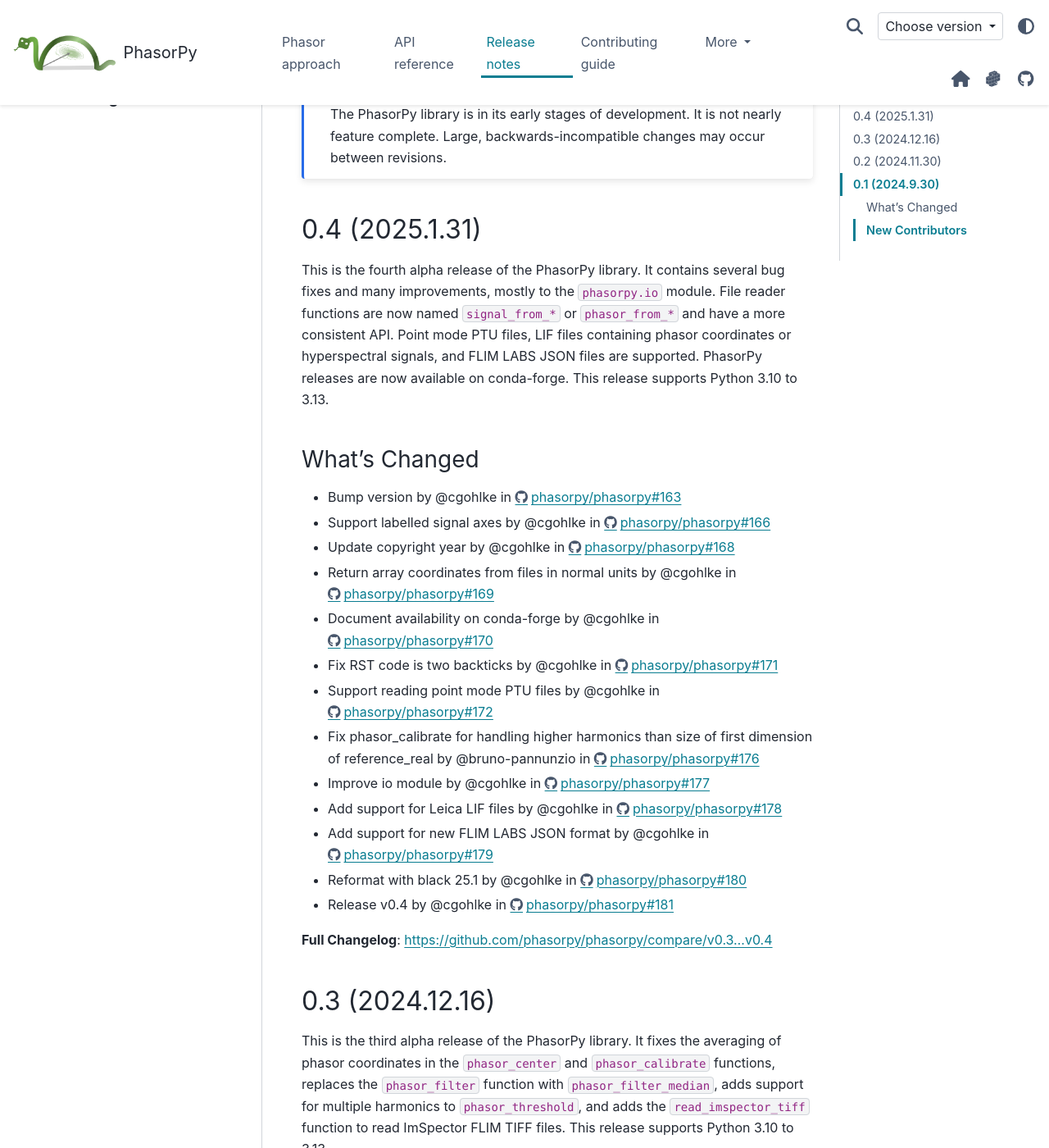
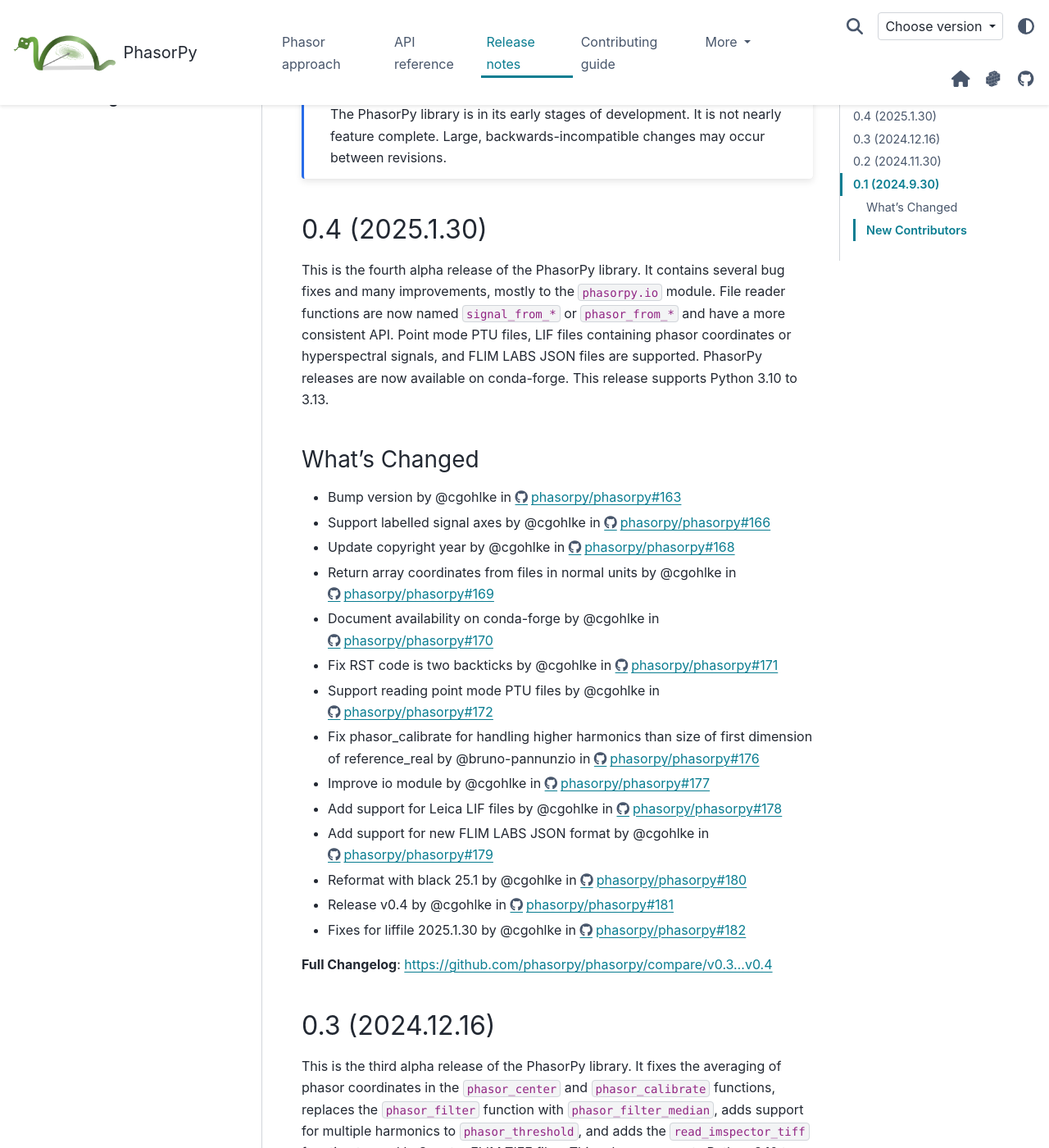
Before and after one commit to phasorpy/phasorpy, a Sphinx documentation site: the page built from docs/release.rst, in a window 1280 px wide and 1400 px high, scrolled down 297 px. Shown: the whole window at 82% size. Built offline with Sphinx 7.4.7 and the PyData theme 0.15.4, drawn with Linux system fonts in a browser that asks for light colours; pages that are not in the unit, such as notebooks, are missing from menus.

Commit message:
Update release.rst

```diff
--- a/docs/release.rst
+++ b/docs/release.rst
@@ -10,7 +10,7 @@
     It is not nearly feature complete.
     Large, backwards-incompatible changes may occur between revisions.
 
-0.4 (2025.1.31)
+0.4 (2025.1.30)
 ---------------
 
 This is the fourth alpha release of the PhasorPy library.
@@ -21,7 +21,6 @@
 signals, and FLIM LABS JSON files are supported.
 PhasorPy releases are now available on conda-forge.
 This release supports Python 3.10 to 3.13.
-
 
 What's Changed
 ..............
@@ -39,6 +38,7 @@
 * Add support for new FLIM LABS JSON format by @cgohlke in https://github.com/phasorpy/phasorpy/pull/179
 * Reformat with black 25.1 by @cgohlke in https://github.com/phasorpy/phasorpy/pull/180
 * Release v0.4 by @cgohlke in https://github.com/phasorpy/phasorpy/pull/181
+* Fixes for liffile 2025.1.30 by @cgohlke in https://github.com/phasorpy/phasorpy/pull/182
 
 **Full Changelog**: https://github.com/phasorpy/phasorpy/compare/v0.3...v0.4
 
```
